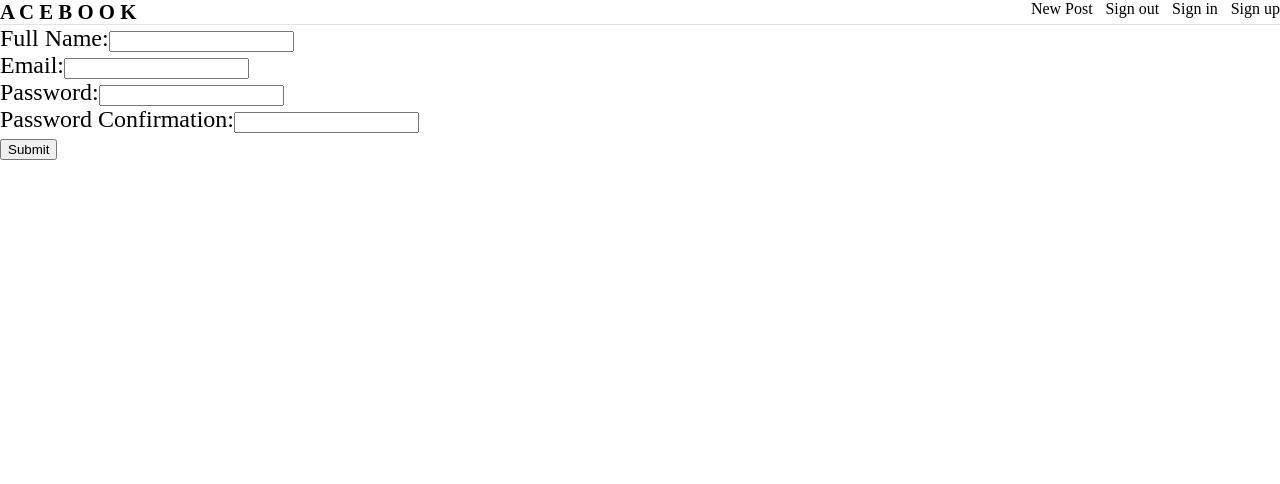
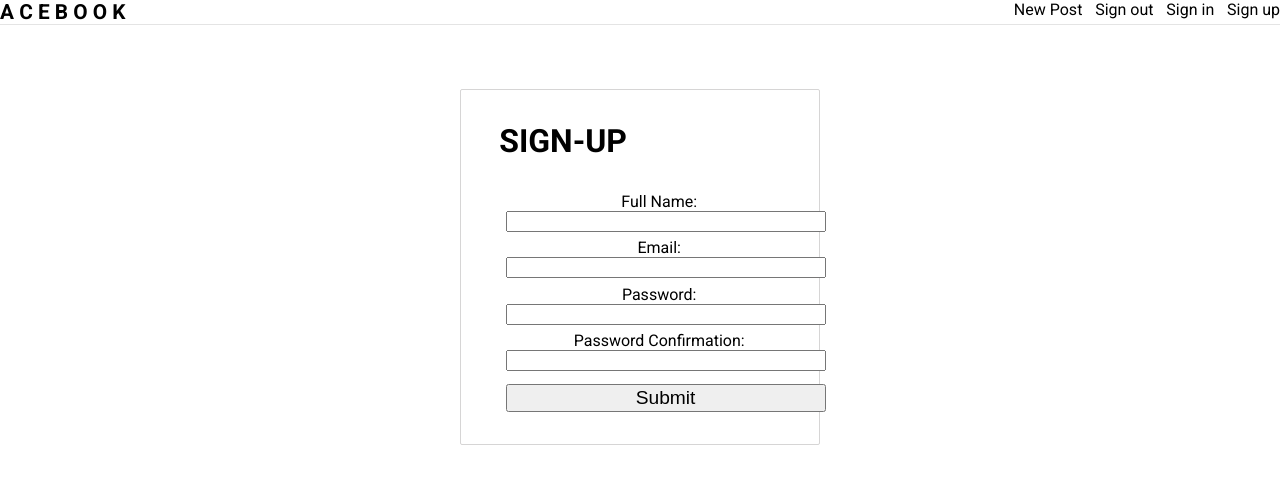
Before and after one commit to LondonJim/Acebook-Frontend-EagleWithTopHat, a React (Create React App) app: page / in a window 1280 px wide. Shown: the top 484 px of the page. Built offline with nearby package versions, Linux system fonts and the light colour scheme.

Commit message:
styling: center signup form and add Roboto font

```diff
--- a/public/index.html
+++ b/public/index.html
@@ -3,6 +3,7 @@
   <head>
     <meta charset="utf-8">
     <title>AceBook</title>
+    <link href="https://fonts.googleapis.com/css?family=Roboto:400,700,900" rel="stylesheet">
     <link rel="stylesheet" type="text/css" href="style.css">
   </head>
   <body>
--- a/public/style.css
+++ b/public/style.css
@@ -1,3 +1,4 @@
 body {
   margin: 0;
+  font-family: 'Roboto', sans-serif;
 }
--- a/src/components/signUp.css
+++ b/src/components/signUp.css
@@ -1,4 +1,41 @@
-.signUpForm {
-  display: block;
-  font-size: 1.5em;
+.signup-container {
+  margin: 5% auto;
+  width: 25%;
+  padding-left: 3%;
+  padding-bottom: 2%;
+  display: grid;
+  border: 1px solid #aaa9a97c;
+  border-radius: 2px;
 }
+
+.signup-container input {
+  margin-left: 2%;
+  margin-bottom: 2%;
+  width: 100%;
+  box-sizing : border-box;
+}
+
+.signup-container label {
+  /* margin-left: 2%; */
+  margin: 0 auto;
+}
+
+#submit-btn {
+  font-size: 1.2em;
+  width: 100%;
+  margin-top: 2%;
+}
+
+.form-title {
+  grid-column: 1 / 5;
+  font-size: 2em;
+  text-align: left;
+  text-transform: uppercase;
+}
+
+.form-entry {
+  text-align: center;
+  width: 100%;
+  grid-template-columns: repeat(4, 1fr);
+  text-align: center;
+}
--- a/src/components/signUp.js
+++ b/src/components/signUp.js
@@ -40,33 +40,26 @@ class SignUp extends React.Component {
 
   render() {
     return (
-      <div>
+      <div className="signup-container">
+        <h3 className="form-title">Sign-Up</h3>
         <form className="signUpForm" onSubmit={this.handleSubmit}>
-          <div>
-            <label>
-              Full Name:
+          <div className="form-entry">
+            <label for="fullName"> Full Name:</label>
               <input name="fullName" type="text" value={this.state.fullName} onChange={this.handleChange} />
-            </label>
           </div>
-          <div>
-            <label>
-              Email:
+          <div className="form-entry">
+            <label for="email">Email:</label>
               <input name="email" type="email" value={this.state.email} onChange={this.handleChange} />
-            </label>
           </div>
-          <div>
-            <label>
-              Password:
+          <div className="form-entry">
+            <label for="password">Password:</label>
               <input name="password" type="password" value={this.state.password} onChange={this.handleChange} />
-            </label>
           </div>
-          <div>
-            <label>
-              Password Confirmation:
+          <div className="form-entry">
+            <label for="passwordConfirmation">Password Confirmation:</label>
               <input name="passwordConfirmation" type="password" value={this.state.passwordConfirmation} onChange={this.handleChange} />
-            </label>
           </div>
-          <input name="submit" type="submit" value="Submit" />
+          <input id="submit-btn" name="submit" type="submit" value="Submit" />
         </form>
       </div>
     )
```
